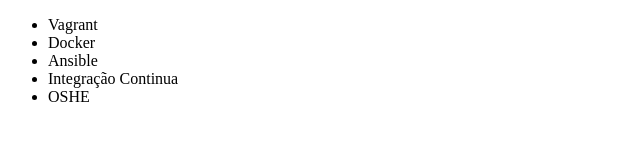
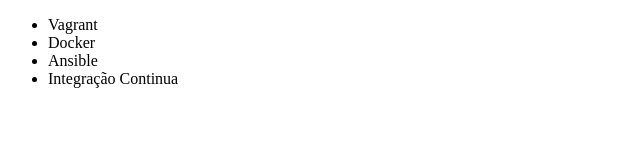
Before and after one commit to RuanMolina/aula_git, a plain HTML site: page index.html in a window 1280 px wide. Shown: the full height of the page, 0-640 px from the left. Drawn offline with Linux system fonts and the light colour scheme.

Commit message:
Removi a opção OSHE da lista

```diff
--- a/index.html
+++ b/index.html
@@ -10,7 +10,6 @@
         <li>Docker</li>
         <li>Ansible</li>
         <li>Integração Continua</li>
-        <li>OSHE </li>
     </ul>
 </body>
 </html>
```
